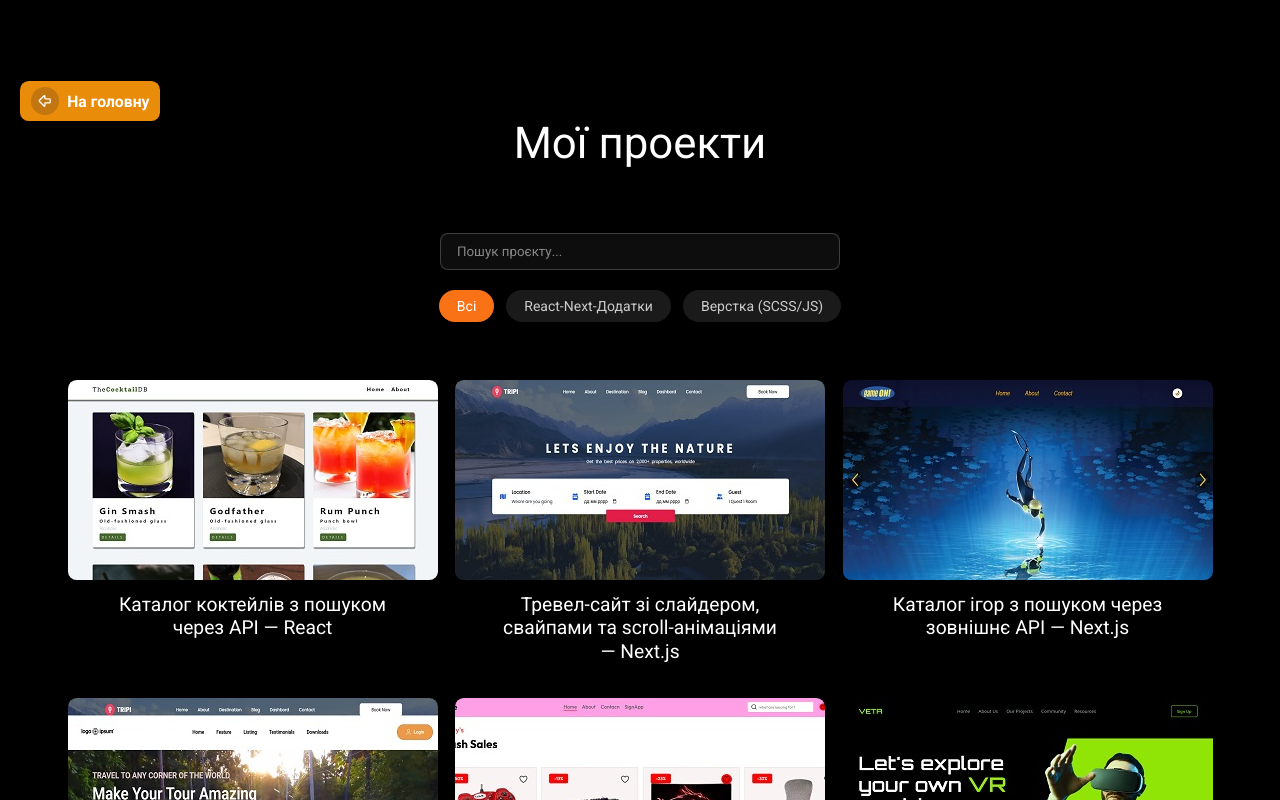
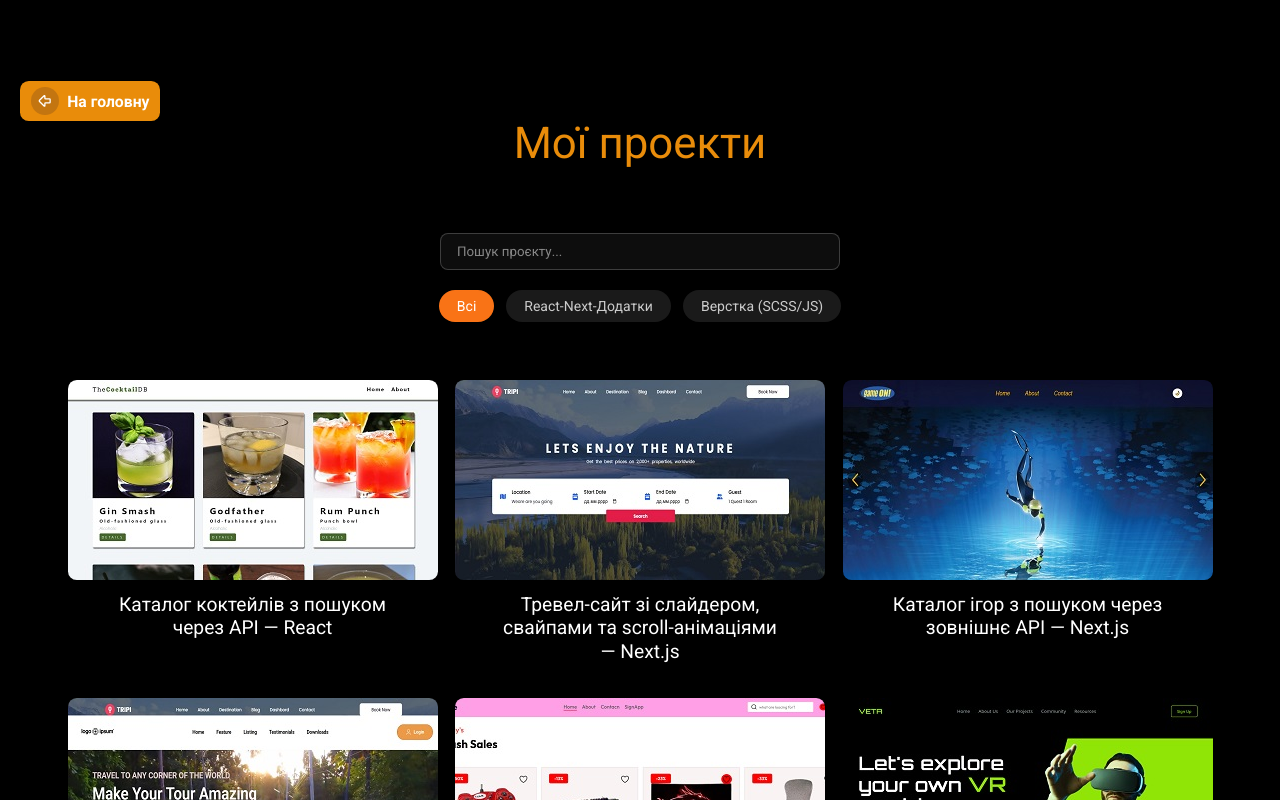
Before and after one commit to programer1983/my-portfolio, a Next.js app: page /works in a window 1280 px wide. Shown: the top 800 px of the page. Built offline with nearby package versions, Linux system fonts and the light colour scheme.

Commit message:
udate color titles

```diff
--- a/src/app/works/works.scss
+++ b/src/app/works/works.scss
@@ -9,6 +9,10 @@
     flex-direction: column;
     align-items: center;
     margin-bottom: 1.875rem;
+  }
+
+  &__title {
+    color: rgb(233, 140, 10);
   }
 
   &__search {
```
